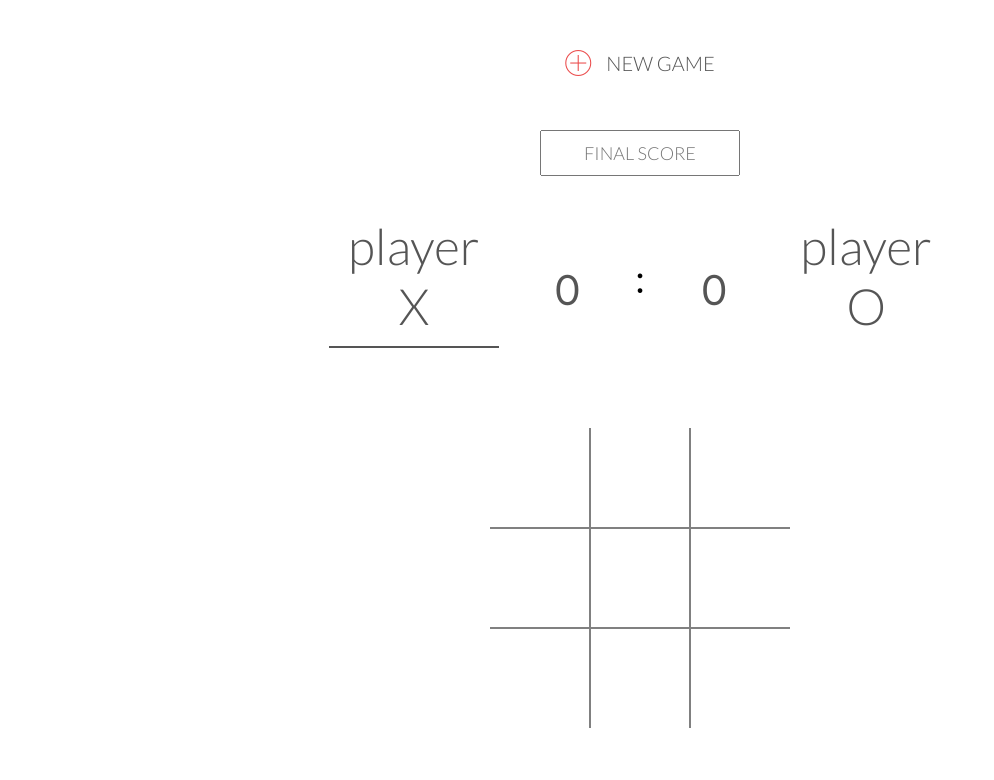
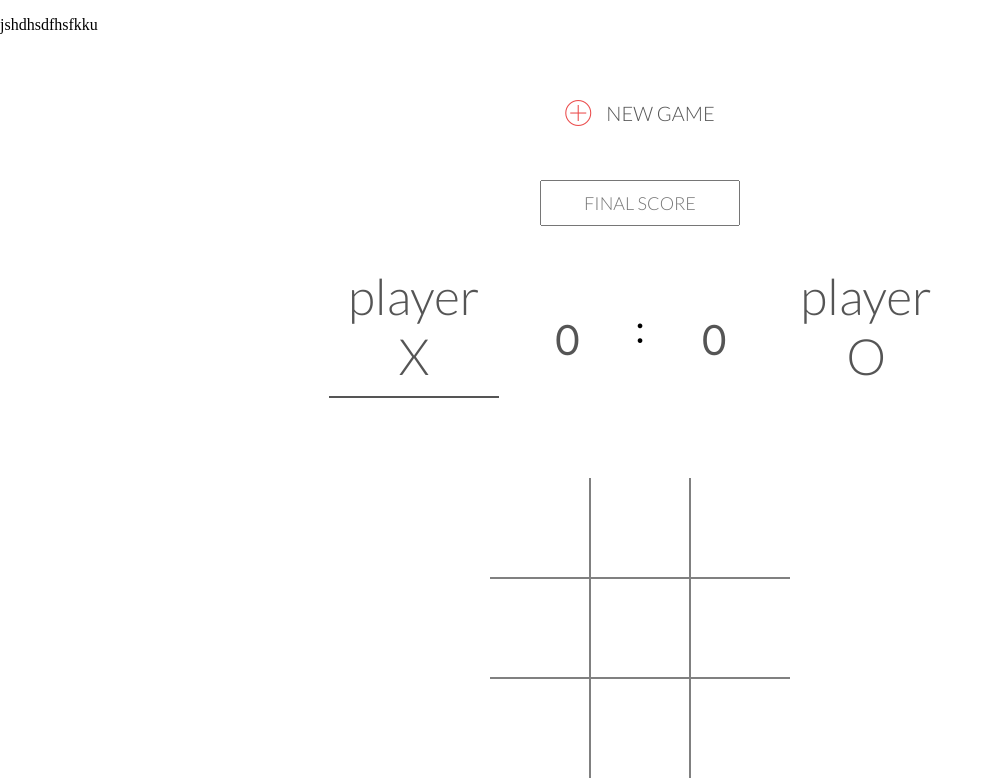
Before and after one commit to grance55/Tic-Tac-Toe, a website: page public/index.html in a window 1280 px wide. Shown: the top 780 px of the page, without its empty margins (0-994 px from the left). Drawn offline with nearby package versions, Linux system fonts and the light colour scheme.

Commit message:
make it better

```diff
--- a/public/index.html
+++ b/public/index.html
@@ -11,7 +11,7 @@
 </head>
 
 <body>
-
+    <p>jshdhsdfhsfkku</p>
     <button class="btn-new"><i class="ion-ios-plus-outline"></i>New game</button>
 
     <input type="text" placeholder="Final score" class="final-score">
```
